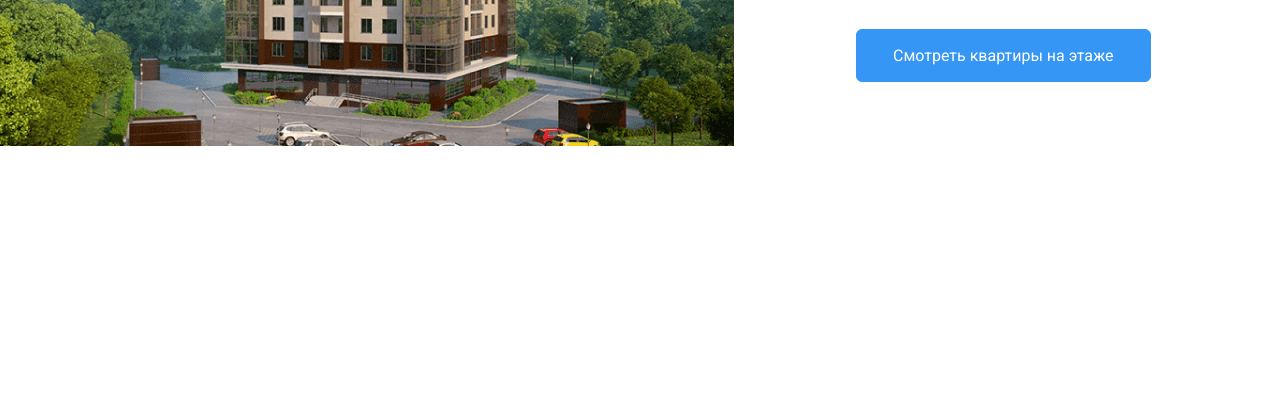
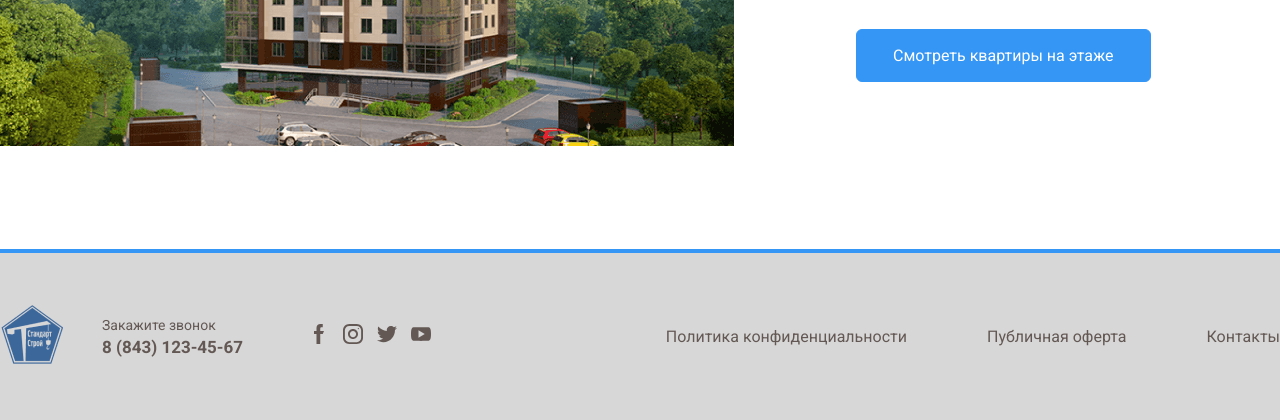
Before and after one commit to mindfling/mindfling.github.io, a PHP site: page / in a window 1280 px wide. Shown: the part 643-1063 px from the top of the page. Before the commit the page ends 789 px from the top, so only its background shows below. Run offline with PHP 8.4, Linux system fonts and the light colour scheme.

Commit message:
feat footer my all

```diff
--- a/melody/css/style.css
+++ b/melody/css/style.css
@@ -26,7 +26,7 @@ body {
     box-sizing: border-box;
 }
 
-.navbar {
+.header .navbar {
     display: flex;
     justify-content: space-between;
     align-items: center;
@@ -46,6 +46,12 @@ body {
 .navbar-item {
     margin: 9px 40px;
     text-align: center;
+}
+.navbar-item:first-child {
+    margin-left: 0;
+}
+.navbar-item:last-child {
+    margin-right: 0;
 }
 
 .navbar-link {
@@ -184,3 +190,57 @@ button {
     flex-direction: column;
     align-items: center;
 }
+
+
+
+
+
+
+
+
+
+
+.footer {
+    display: flex;
+    height: 171px;
+    background: #D7D7D7;;
+    padding: 12px 0;
+    border-top: 4px solid #3596F5;
+    box-sizing: border-box;
+}
+.footer .navbar {
+    display: flex;
+    justify-content: space-between;
+    align-items: center;
+    width: 1280px;
+    margin: 0 auto;
+}
+.navbar-footer-left {
+    display: flex;
+    justify-content: space-between;
+    align-items: center;
+}
+
+
+.footer .navbar-contacts {
+    margin-left: 37px;
+    margin-right: 59px;
+}
+.footer .navbar-contacts .navbar-text,
+.footer .navbar-contacts .navbar-phone {
+    color: #635854;
+    text-align-last: left;
+}
+.footer .navbar-social {
+    display: flex;
+    justify-content: space-between;
+    margin: 0;
+    padding: 0;
+    list-style: none;
+}
+.footer .navbar-social .social-item {
+    margin: 0 7px;
+}
+.footer .navbar-menu .navbar-link{
+    color: #635854;
+}
--- a/melody/index.html
+++ b/melody/index.html
@@ -16,13 +16,13 @@
 
 <body>
     <header class="header">
-        <div class="navbar">
+        <div class="navbar header-container">
             <a class="logo" href="./index.html">
                 <img src="img/logo.svg" alt="logo" />
             </a>
             <nav class="navbar-nav">
                 <ul class="navbar-menu">
-                    <li class="navbar-item"><a href="#" class="navbar-link">Подобрать<br>квартиру</a></li>
+                    <li class="navbar-item active-item"><a href="#" class="navbar-link">Подобрать<br>квартиру</a></li>
                     <li class="navbar-item"><a href="#" class="navbar-link">Забронировать<br>квартиру</a></li>
                     <li class="navbar-item"><a href="#" class="navbar-link">Ход<br>строительства</a></li>
                     <li class="navbar-item"><a href="#" class="navbar-link">Проектная<br>декларация</a></li>
@@ -41,14 +41,8 @@
 
     <main class="main">
         <div class="img main-image">
-            <svg
-                class="home-image"
-                width="734"
-                height="640"
-                viewBox="0 0 734 640"
-                fill="none"
-                xmlns="http://www.w3.org/2000/svg"
-                xmlns:xlink="http://www.w3.org/1999/xlink">
+            <svg class="home-image" width="734" height="640" viewBox="0 0 734 640" fill="none"
+                xmlns="http://www.w3.org/2000/svg" xmlns:xlink="http://www.w3.org/1999/xlink">
 
                 <rect width="734" height="640" fill="url(#pattern0)" />
                 <defs>
@@ -110,6 +104,37 @@
         </div>
     </main>
 
+
+    <footer class="footer">
+        <div class="navbar footer-navbar footer-container">
+
+            <div class="navbar-footer-left">
+                <a href="#" class="footer-logo-link">
+                    <img src="img/logo-footer.png" alt="footer logo" class="logo">
+                </a>
+                <div class="navbar-contacts">
+                    <span class="navbar-text">Закажите звонок</span>
+                    <a href="tel:+79991234567" class="navbar-phone">8 (843) 123-45-67</a>
+                </div>
+                <ul class="navbar-social">
+                    <li class="social-item"><a href="#" class="item-link"><img src="img/facebook.svg" alt="fb" class="social-img fb-social"></a></li>
+                    <li class="social-item"><a href="#" class="item-link"><img src="img/instagram.svg" alt="insta" class="social-img inst-social"></a></li>
+                    <li class="social-item"><a href="#" class="item-link"><img src="img/twitter.svg" alt="tw" class="social-img tw-social"></a></li>
+                    <li class="social-item"><a href="#" class="item-link"><img src="img/youtube.svg" alt="yt" class="social-img yt-social"></a></li>
+                </ul>
+            </div>
+
+            <ul class="navbar-menu navbar-footer-right">
+                <li class="navbar-item"><a href="#" class="navbar-link">Политика конфиденциальности</a></li>
+                <li class="navbar-item"><a href="#" class="navbar-link">Публичная оферта</a></li>
+                <li class="navbar-item"><a href="#" class="navbar-link">Контакты</a></li>
+            </ul>
+
+        </div>
+        <!-- /.navbar -->
+
+    </footer>
+
 </body>
 
 </html>
```
Also changed, not shown: melody/img/facebook.svg (added), melody/img/instagram.svg (added), melody/img/logo-footer.png (added), melody/img/twitter.svg (added), melody/img/youtube.svg (added).
